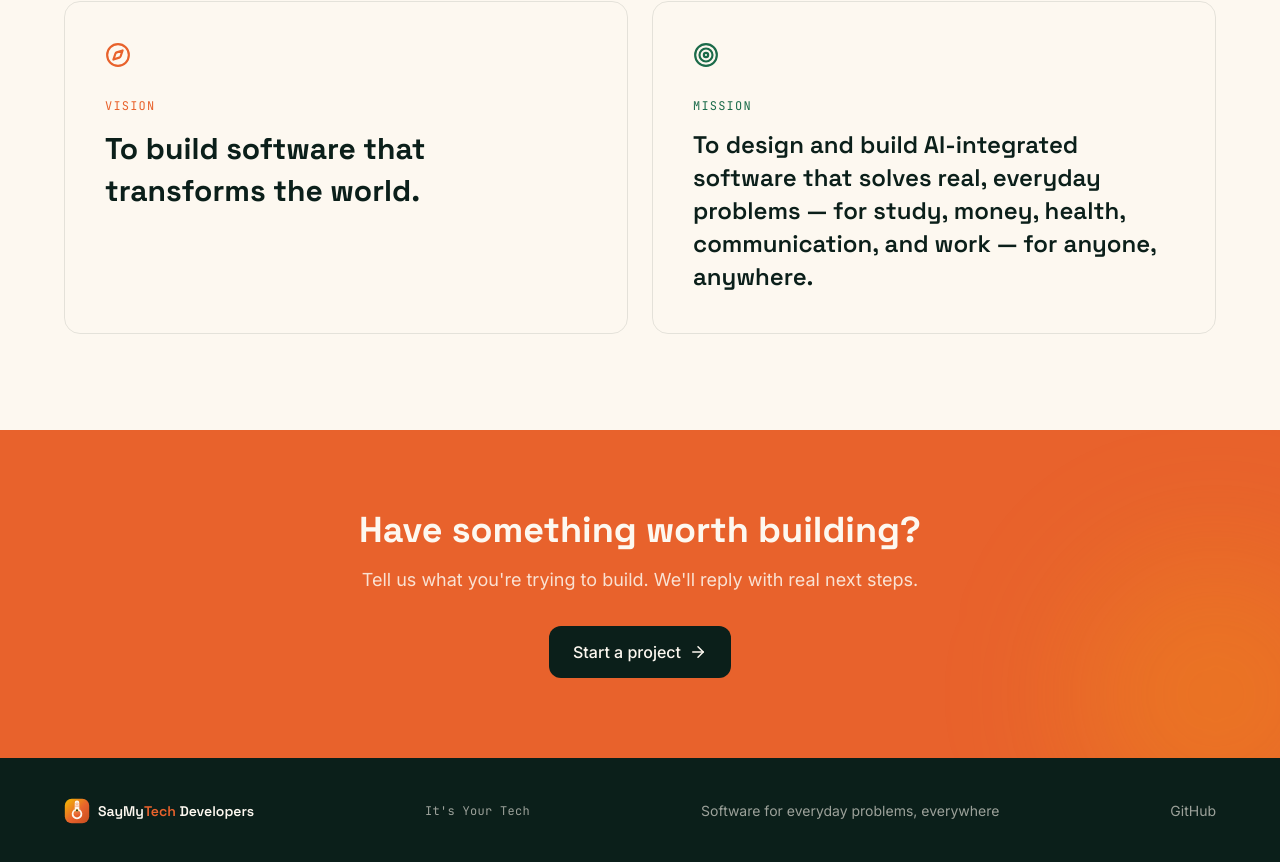
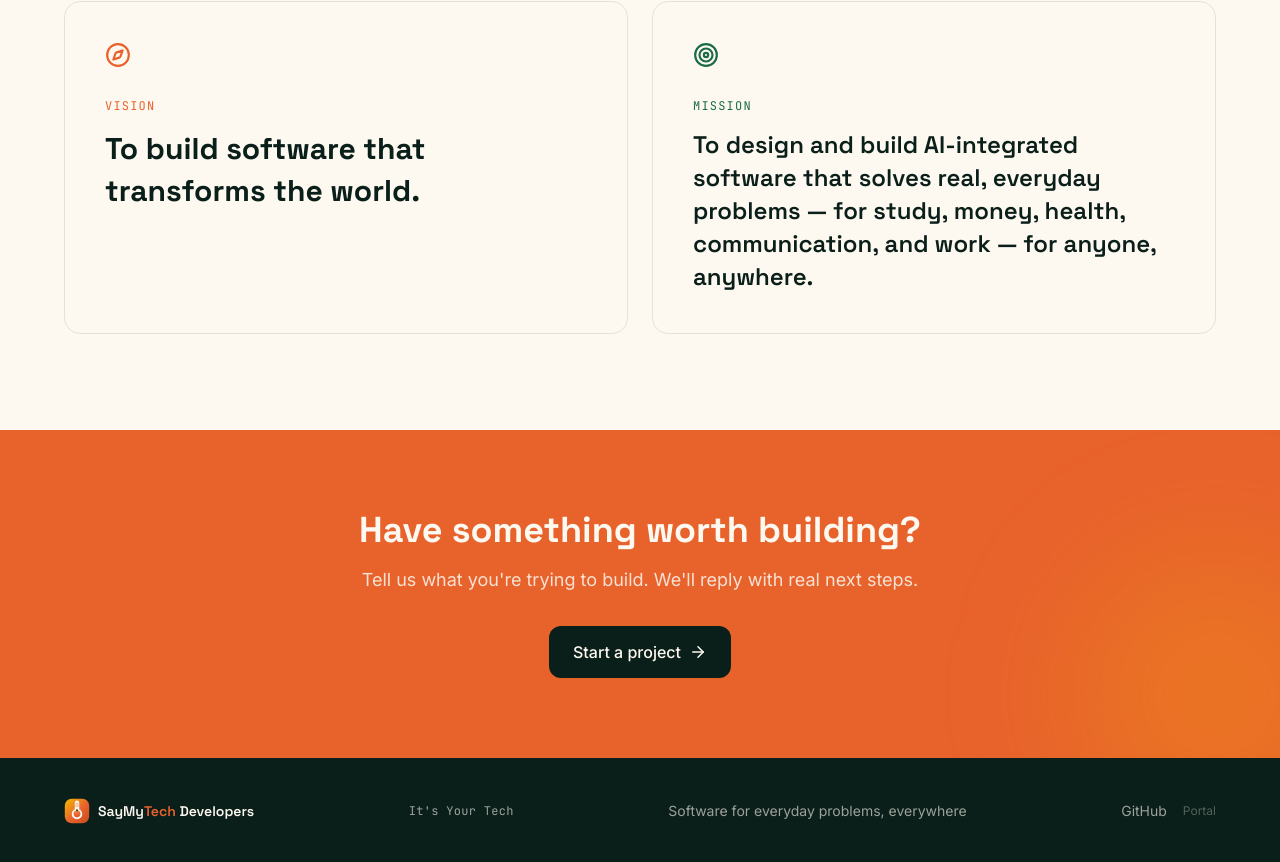
Before and after one commit to StevenSsemambo/sayMaTech, a React (Vite) app: page / in a window 1280 px wide. Shown: the part 4081-4943 px from the top of the page. Built offline with nearby package versions, Linux system fonts and the light colour scheme; no server answers.

Commit message:
Make admin login more convenient: /portal now auto-redirects admin accounts to /admin, and footer has a subtle Portal link for easy access without a public Admin button

```diff
--- a/src/components/Footer.jsx
+++ b/src/components/Footer.jsx
@@ -1,4 +1,5 @@
 import LogoMark from './Logo'
+import { Link } from 'react-router-dom'
 
 export default function Footer() {
   return (
@@ -12,6 +13,7 @@ export default function Footer() {
         </span>
         <span className="font-mono text-xs tracking-wide">It's Your Tech</span>
         <span>Software for everyday problems, everywhere</span>
+        <div className="flex items-center gap-4">
           <a
             href="https://github.com/StevenSsemambo/"
             target="_blank"
@@ -20,6 +22,10 @@ export default function Footer() {
           >
             GitHub
           </a>
+          <Link to="/portal" className="focus-ring text-ivory/30 hover:text-ivory/60 text-xs transition-colors">
+            Portal
+          </Link>
+        </div>
       </div>
     </footer>
   )
--- a/src/pages/PortalPage.jsx
+++ b/src/pages/PortalPage.jsx
@@ -1,4 +1,5 @@
 import { useState, useEffect } from 'react'
+import { Navigate } from 'react-router-dom'
 import { LogOut, FolderKanban, Receipt, Sparkles, ClipboardList } from 'lucide-react'
 import { useAuth } from '../lib/AuthContext'
 import { supabase } from '../lib/supabase'
@@ -211,11 +212,13 @@ function ClientDashboard() {
 }
 
 export default function PortalPage() {
-  const { session, loading } = useAuth()
+  const { session, isAdmin, loading } = useAuth()
 
   if (loading) {
     return <div className="min-h-screen bg-ink flex items-center justify-center text-ivory/50 text-sm pt-20">Loading…</div>
   }
 
+  if (session && isAdmin) return <Navigate to="/admin" replace />
+
   return session ? <ClientDashboard /> : <AuthForm />
 }
```
Lines whose indentation alone changed are shown as unchanged.
